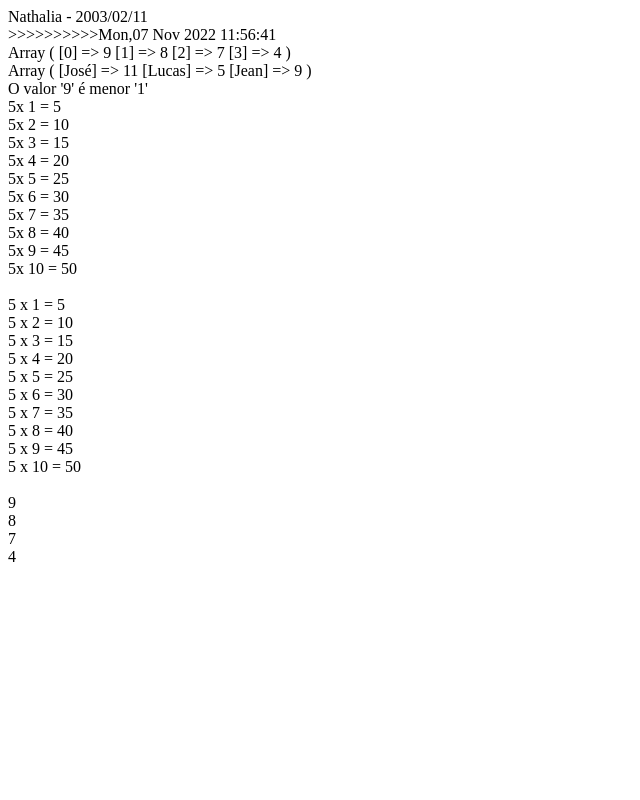
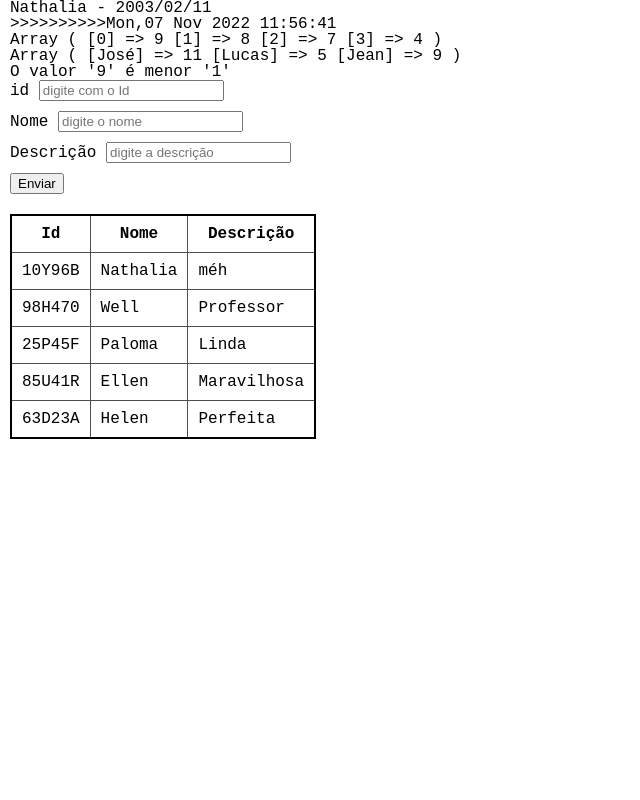
Before and after one commit to Nathalia1308/uc1392, a PHP site: page /aula3.php in a window 1280 px wide. Shown: the whole page, without its empty margins (0-640 px from the left). Run offline with PHP 8.4, Linux system fonts and the light colour scheme.

Commit message:
adicionando e mudandando tabelas

```diff
--- a/aula3.php
+++ b/aula3.php
@@ -1,9 +1,4 @@
-<!DOCTYPE html>
-<html lang="pt_BR">
-    <head>
-        <!-- <meta http-equiv="refresh" content="1"> -->
-    </head>
-</html>
+
 <?php
 // "/* */"comentário de bloco
 // "//" comentário de linha
@@ -57,6 +52,7 @@ if($a > $b){
     $n = 5;
 //estruturas de repetição
 
+/*
 //uso a estrutura "while" quando não conheço limite
 while($a < 11){ //tabuada de um número
     echo($n. 'x '.$a. " = ".($a*$n)."<br>");
@@ -72,5 +68,64 @@ $nota = array(9,8,7,4);
 for ($i=0; $i < 4; $i++){
     echo($nota[$i]);
     echo("<br>");
+}*/
+
+//declaração e uso matrizes
+$pessoas = array(
+    '98H470'=>(['Well','Professor']),
+    '25P45F'=>(['Paloma','Linda' ]),
+    '85U41R'=>(['Ellen','Maravilhosa']),
+    '63D23A'=>(['Helen', 'Perfeita'])
+);
+
+if(isset($_GET['enviar'])){ //se o usuário cliccar no botão
+    $id_frm = $_GET['id'];
+    $nome_frm = $_GET['nome'];
+    $descri_frm = $_GET['descricao'];
+    $pessoas += [$id_frm => ([$nome_frm, $descri_frm])];
 }
+
 ?>
+
+<!DOCTYPE html>
+<html lang="pt-BR">
+    <head>
+        <!-- <meta http-equiv="refresh" content="1"> -->
+        <link rel="stylesheet" href="css/style.css">
+    </head>
+    <body>
+        <form action="#" method="get">
+            <label for="id">
+                id
+                <input type="text" name="id" placeholder="digite com o Id" required>
+            </label><br>
+            <label for="nome">
+                Nome
+                <input type="text" name="nome" placeholder="digite o nome" required>
+            </label><br>
+            <label for="descrição">
+                Descrição
+                <input type="text" name="descricao" placeholder="digite a descrição">
+            </label><br>
+            <button type="submit" name="enviar" id="btn-enviar">Enviar</button>
+        </form>
+        <table class="tabelinha">
+            <th>Id</th>
+            <th>Nome</th>
+            <th>Descrição</th>
+            <tr>
+                <td>10Y96B</td>
+                <td>Nathalia</td>
+                <td>méh</td>
+            </tr>
+            <?php
+            foreach ($pessoas as $id => $nome) {?>
+            <tr>
+                <td><?php echo($id);?></td>
+                <td><?php echo($nome[0]);?></td>
+                <td><?php echo($nome[1]);?></td>
+            </tr>
+            <?php } ?>
+        </table>
+    </body>
+</html>
--- a/css/style.css
+++ b/css/style.css
@@ -2,6 +2,7 @@
 @import url('https://fonts.googleapis.com/css2?family=EB+Garamond:wght@500&display=swap');
 
 html{
+    margin-left: 10px;
     font-family: 'Courier New', Courier, monospace;
 }
 h1{
@@ -29,3 +30,26 @@ div{
 #nome-empresa{
     color: aqua;
 }
+
+.tabelinha th, td{
+    border: 0.5px solid rgb(78, 78, 78);
+}
+
+.tabelinha th, td{
+    padding: 10px;
+}
+.tabelinha{
+    border: 2px solid;
+}
+.tabelinha{
+    border: 2px solid;
+}
+th{
+    font-weight: 700;
+}
+input{
+    margin-bottom: 10px;
+}
+#btn-enviar{
+    margin-bottom: 20px;
+}
```
